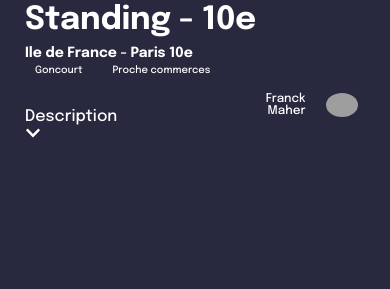
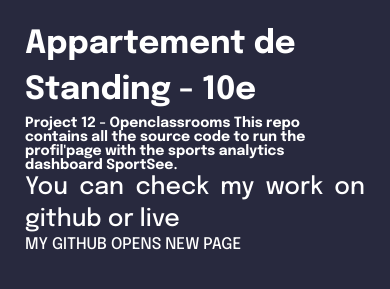
Before and after one commit to IvanaRP/ivana, a React (Create React App) app in the folder ivanaapp/: page /location/0979876d in a window 390 px wide. Shown: the part 439-728 px from the top of the page. Built offline with nearby package versions, Linux system fonts and the light colour scheme; grey boxes are pictures that could not be loaded.

Commit message:
css
location page

```diff
--- a/ivanaapp/src/Pages/Locations/index.jsx
+++ b/ivanaapp/src/Pages/Locations/index.jsx
@@ -1,5 +1,5 @@
 import React from "react";
-import { useParams } from "react-router-dom";
+import { Link, useParams } from "react-router-dom";
 import Carousel from "../../Components/Carousel";
 
 import "../../styles/locations.css";
@@ -23,16 +23,30 @@ function Location() {
             <div className="location-header">
               <div className="location-header-info">
                 <h1>{location.title}</h1>
-                <h3>{location.location}</h3>
+                <h3>
+                  Project 12 - Openclassrooms This repo contains all the source
+                  code to run the profil'page with the sports analytics
+                  dashboard SportSee.
+                </h3>
+                {/* <h3>{location.location}</h3> */}
               </div>
-              <div className="location-header-host">
+              {/* <div className="location-header-host">
                 <span className="location-header-name">
                   {location.host["name"]}
                 </span>
                 <img src={location.host["picture"]} alt="Hôte illustration" />
-              </div>
+              </div> */}
             </div>
-            <div className="location-tags-rating">
+            <div>
+              <h2>You can check my work on github or live</h2>
+              <a
+                href="https://github.com/IvanaRP/IvanaRP_P12_09022022"
+                target="_blank"
+              >
+                MY GITHUB OPENS NEW PAGE
+              </a>
+            </div>
+            {/* <div className="location-tags-rating">
               <div className="location-tagsList">
                 <ul>
                   {location["tags"].map((tag, index) => (
@@ -40,10 +54,10 @@ function Location() {
                   ))}
                 </ul>
               </div>
-            </div>
-            <div className="descrWrapper">
+            </div> */}
+            {/* <div className="descrWrapper">
               <Dropdown title={"Description"} content={location.description} />
-            </div>
+            </div> */}
           </div>
         ))}
     </div>
--- a/ivanaapp/src/styles/carousel.css
+++ b/ivanaapp/src/styles/carousel.css
@@ -7,7 +7,7 @@
 }
 
 .slideImg {
-  height: 250px;
+  height: 420px;
   width: 100%;
   border-radius: 25px;
   position: relative;
@@ -17,9 +17,8 @@
 .btn-left {
   color: white;
   position: absolute;
-  top: 40%;
+  top: 50%;
   left: 1%;
-
   z-index: 40;
   height: 30px;
   text-shadow: 3px 3px 3px #272634;
@@ -28,7 +27,7 @@
 .btn-right {
   color: white;
   position: absolute;
-  top: 40%;
+  top: 50%;
   right: 1%;
   /* padding: 10px; */
   z-index: 40;
@@ -43,8 +42,18 @@
   position: absolute;
   left: 48.95%;
   right: 49.11%;
-  top: 86.19%;
+  top: 90%;
   bottom: 6.01%;
   font-weight: 900;
   margin: 0;
 }
+
+@media screen and (max-width: 767px) {
+  .slideImg {
+    height: 320px;
+    width: 100%;
+    border-radius: 25px;
+    position: relative;
+    object-fit: cover;
+  }
+}
--- a/ivanaapp/src/styles/main.css
+++ b/ivanaapp/src/styles/main.css
@@ -22,7 +22,7 @@ a:visited {
 
 /* mouse over link */
 a:hover {
-  background: rgb(44 15 235 / 100%);
+  /* background: rgb(44 15 235 / 100%); */
   font-size: 110%;
   transition: 0.2s;
   border-radius: 10px;
--- a/ivanaapp/src/styles/navbar.css
+++ b/ivanaapp/src/styles/navbar.css
@@ -30,8 +30,10 @@ nav {
 }
 
 #navbar li a:hover {
-  color: #0000ff;
+  /* background-color: #0000ff; */
+  /* padding: 10px; */
   /* background: #28293e; */
+  font-size: 100%;
 }
 #navbar li a:hover::after {
   content: "";
@@ -41,6 +43,12 @@ nav {
   position: absolute;
   bottom: -4px;
   left: 20px;
+}
+#navbar li a:visited {
+  /* background-color: #0000ff; */
+  /* padding: 10px; */
+  /* background: #28293e; */
+  color: #fff;
 }
 
 #mobile {
@@ -70,7 +78,7 @@ nav {
   #navbar li {
     font-weight: 900;
     margin-bottom: 25px;
-    color: #28293e;
+    color: #ffffff;
     background-color: #0000ff;
   }
 
@@ -82,7 +90,7 @@ nav {
     content: "";
     width: 30%;
     height: 6px;
-    background: #28293e;
+    background: #ffffff;
     position: absolute;
     bottom: -1px;
     left: 20px;
```
